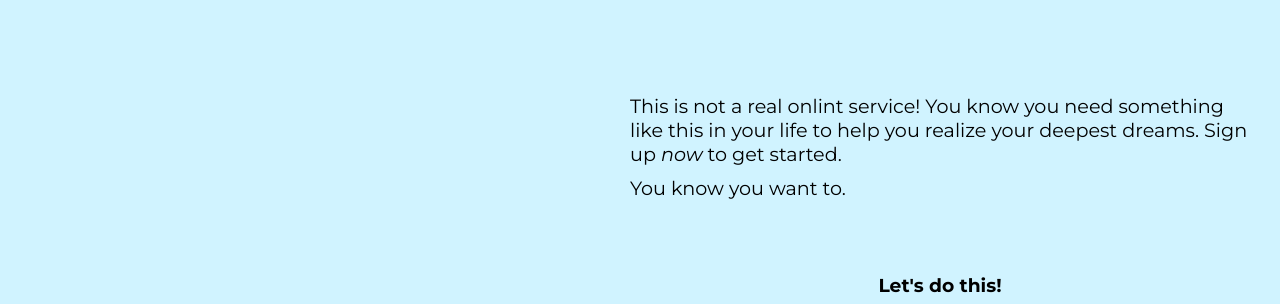
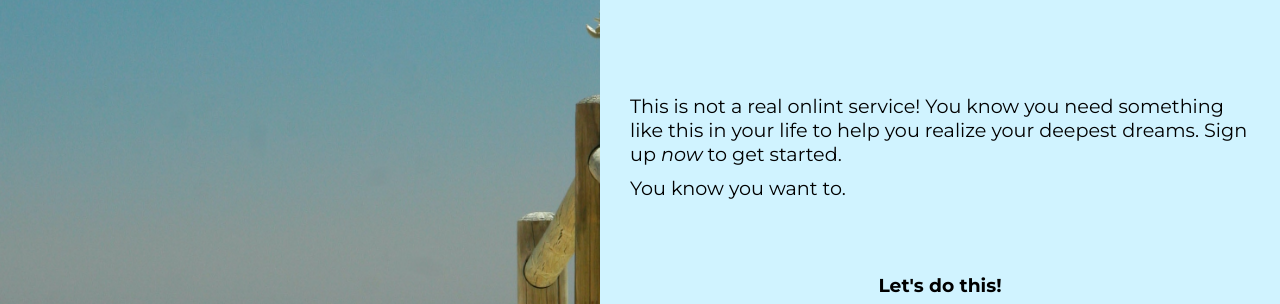
Before and after one commit to ants-1/sign-up-form, a plain HTML site: page index.html in a window 1280 px wide. Shown: the top 304 px of the page. Drawn offline with Linux system fonts and the light colour scheme; the site is published under a folder, as on GitHub Pages, so addresses that start at the root find nothing.

Commit message:
Fix background image

```diff
--- a/style.css
+++ b/style.css
@@ -26,7 +26,7 @@ a:hover {
 }
 
 .sidebar {
-    background: center/100% url(/images/beach.jpg) no-repeat;
+    background: center/100% url(images/beach.jpg) no-repeat;
     height: 200px;
     display: flex;
     flex-direction: column;
```
